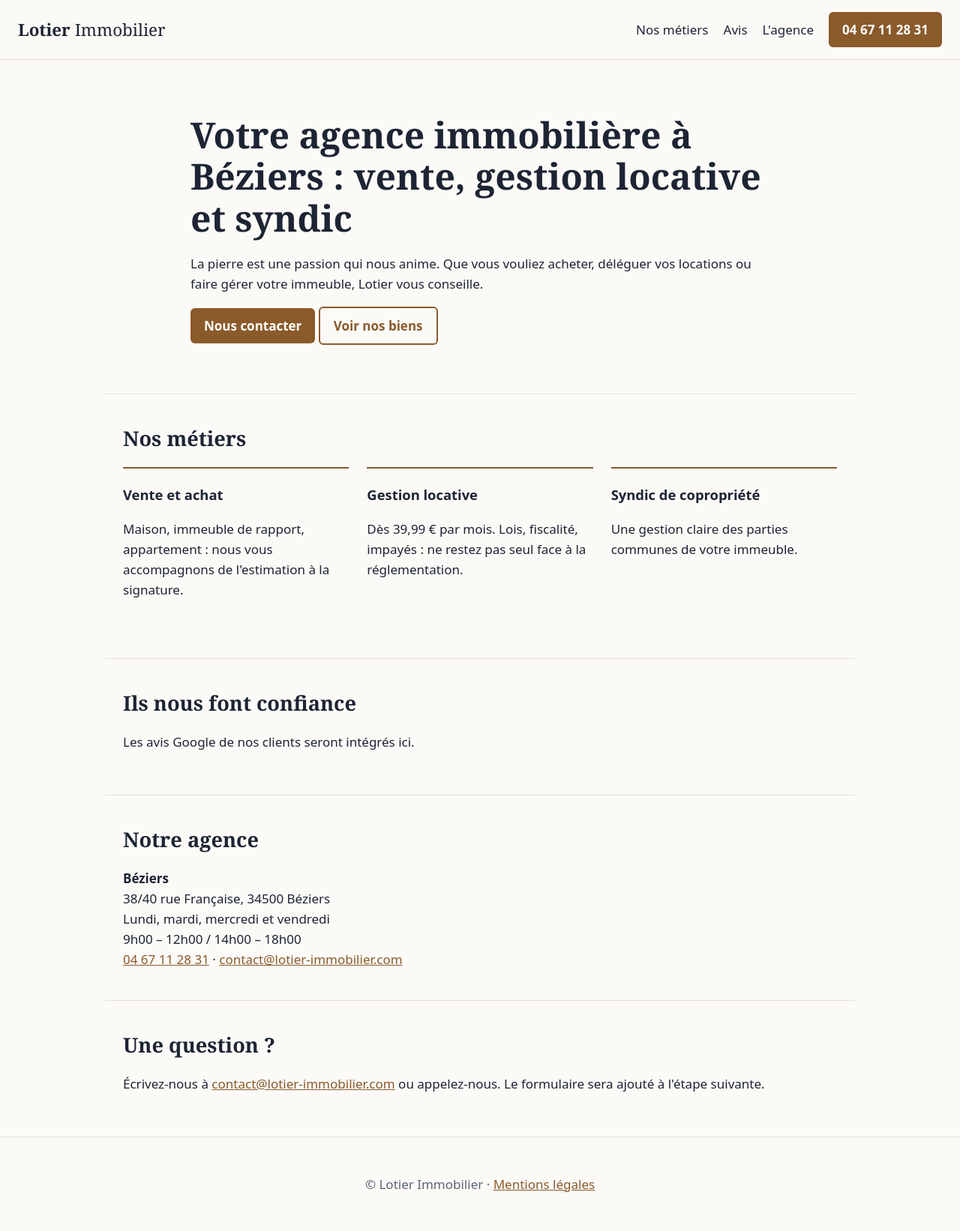
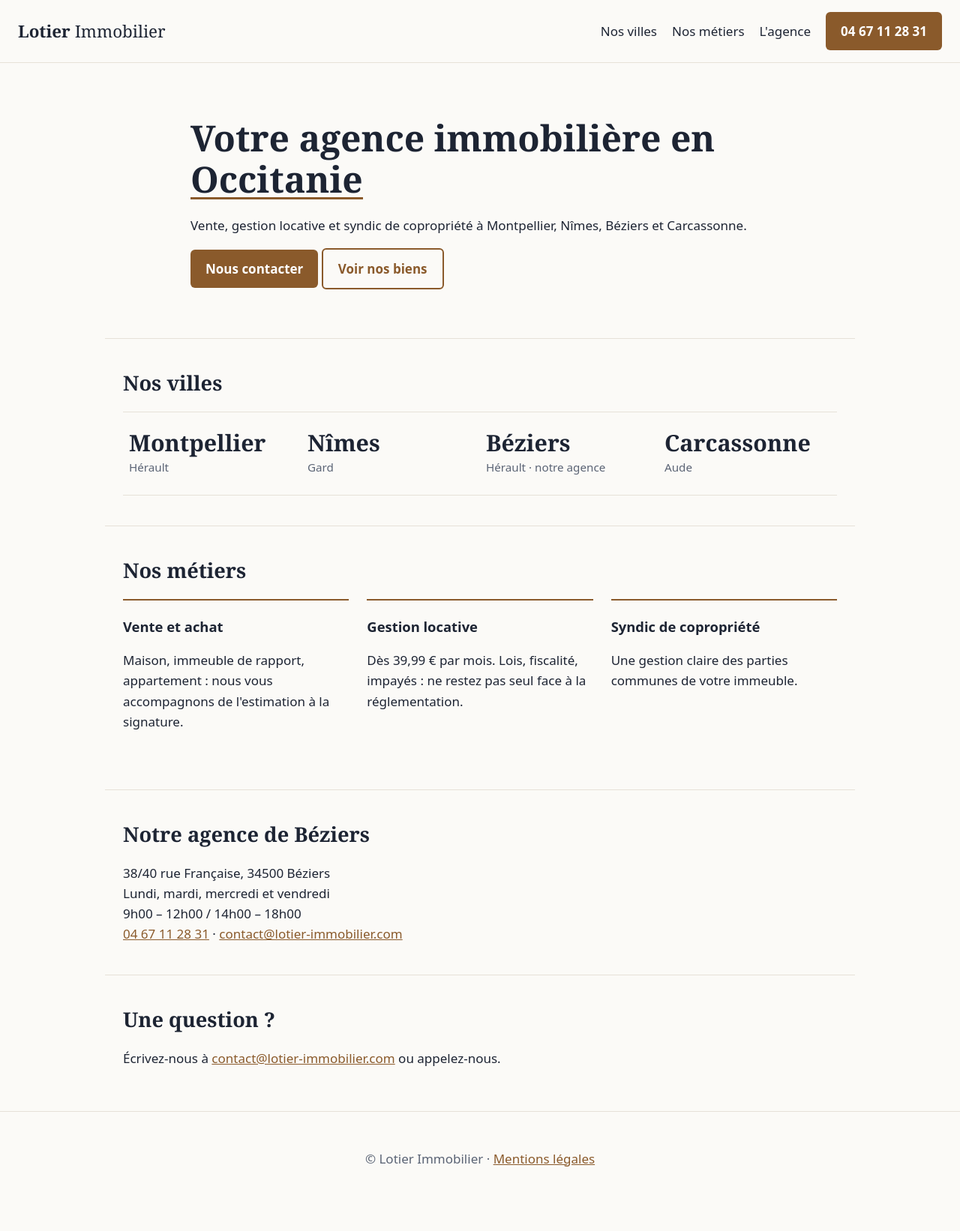
Before and after one commit to lotierimmobilier-prog/web, a PHP site: page / in a window 1280 px wide. Shown: the whole page at 75% size. After the commit the page ends 1556 px from the top, so only its background shows below. Run offline with PHP 8.4, Linux system fonts and the light colour scheme.

Commit message:
v2 : positionnement Occitanie (Montpellier, Nîmes, Béziers, Carcassonne)
Co-Authored-By: Claude Sonnet 5.5 <noreply@anthropic.com>
Claude-Session: https://claude.ai/code/session_01TzcMvG71Akyh4Rk4xsxEo2

```diff
--- a/v2/index.html
+++ b/v2/index.html
@@ -3,16 +3,16 @@
 <head>
 <meta charset="utf-8">
 <meta name="viewport" content="width=device-width, initial-scale=1">
-<title>Lotier Immobilier Béziers | Vente, Gestion locative, Syndic</title>
-<meta name="description" content="Agence immobilière à Béziers : vente, gestion locative dès 39,99 €/mois et syndic de copropriété. Un conseiller à votre écoute. Appelez le 04 67 11 28 31.">
+<title>Lotier Immobilier | Agence immobilière en Occitanie</title>
+<meta name="description" content="Agence immobilière en Occitanie : vente, gestion locative et syndic à Montpellier, Nîmes, Béziers et Carcassonne. Appelez le 04 67 11 28 31.">
 <link rel="canonical" href="https://www.lotier-immobilier.com/v2/">
 <meta name="robots" content="noindex, nofollow"><!-- version de test : retirer à la mise en ligne -->
 <meta property="og:type" content="website">
-<meta property="og:title" content="Lotier Immobilier – Agence à Béziers">
-<meta property="og:description" content="Vente, gestion locative et syndic de copropriété à Béziers.">
+<meta property="og:title" content="Lotier Immobilier – Agence en Occitanie">
+<meta property="og:description" content="Vente, gestion locative et syndic à Montpellier, Nîmes, Béziers et Carcassonne.">
 <link rel="stylesheet" href="style.css">
 <script type="application/ld+json">
-{"@context":"https://schema.org","@type":"RealEstateAgent","name":"Lotier Immobilier","url":"https://www.lotier-immobilier.com/","telephone":"+33467112831","email":"contact@lotier-immobilier.com","address":{"@type":"PostalAddress","streetAddress":"38/40 rue Française","postalCode":"34500","addressLocality":"Béziers","addressCountry":"FR"},"openingHoursSpecification":[{"@type":"OpeningHoursSpecification","dayOfWeek":["Monday","Tuesday","Wednesday","Friday"],"opens":"09:00","closes":"12:00"},{"@type":"OpeningHoursSpecification","dayOfWeek":["Monday","Tuesday","Wednesday","Friday"],"opens":"14:00","closes":"18:00"}]}
+{"@context":"https://schema.org","@type":"RealEstateAgent","name":"Lotier Immobilier","url":"https://www.lotier-immobilier.com/","telephone":"+33467112831","email":"contact@lotier-immobilier.com","address":{"@type":"PostalAddress","streetAddress":"38/40 rue Française","postalCode":"34500","addressLocality":"Béziers","addressCountry":"FR"},"areaServed":[{"@type":"City","name":"Montpellier"},{"@type":"City","name":"Nîmes"},{"@type":"City","name":"Béziers"},{"@type":"City","name":"Carcassonne"}],"openingHoursSpecification":[{"@type":"OpeningHoursSpecification","dayOfWeek":["Monday","Tuesday","Wednesday","Friday"],"opens":"09:00","closes":"12:00"},{"@type":"OpeningHoursSpecification","dayOfWeek":["Monday","Tuesday","Wednesday","Friday"],"opens":"14:00","closes":"18:00"}]}
 </script>
 </head>
 <body>
@@ -20,17 +20,27 @@
 <header class="top">
   <a class="brand" href="./">Lotier <span>Immobilier</span></a>
   <nav aria-label="Navigation principale">
+    <a href="#villes">Nos villes</a>
     <a href="#metiers">Nos métiers</a>
-    <a href="#avis">Avis</a>
     <a href="#agence">L'agence</a>
     <a class="btn" href="tel:+33467112831">04 67 11 28 31</a>
   </nav>
 </header>
 <main id="contenu">
   <section class="hero">
-    <h1>Votre agence immobilière à Béziers : vente, gestion locative et syndic</h1>
-    <p>La pierre est une passion qui nous anime. Que vous vouliez acheter, déléguer vos locations ou faire gérer votre immeuble, Lotier vous conseille.</p>
+    <h1>Votre agence immobilière en <em>Occitanie</em></h1>
+    <p>Vente, gestion locative et syndic de copropriété à Montpellier, Nîmes, Béziers et Carcassonne.</p>
     <p><a class="btn" href="#contact">Nous contacter</a> <a class="btn ghost" href="https://www.lotier-immobilier.com/nos-biens/">Voir nos biens</a></p>
+  </section>
+
+  <section id="villes" class="wrap">
+    <h2>Nos villes</h2>
+    <ul class="cities">
+      <li><a href="#contact"><span class="n">Montpellier</span><span class="d">Hérault</span></a></li>
+      <li><a href="#contact"><span class="n">Nîmes</span><span class="d">Gard</span></a></li>
+      <li><a href="#contact"><span class="n">Béziers</span><span class="d">Hérault · notre agence</span></a></li>
+      <li><a href="#contact"><span class="n">Carcassonne</span><span class="d">Aude</span></a></li>
+    </ul>
   </section>
 
   <section id="metiers" class="wrap">
@@ -42,15 +52,9 @@
     </div>
   </section>
 
-  <section id="avis" class="wrap">
-    <h2>Ils nous font confiance</h2>
-    <p>Les avis Google de nos clients seront intégrés ici.</p>
-  </section>
-
   <section id="agence" class="wrap">
-    <h2>Notre agence</h2>
+    <h2>Notre agence de Béziers</h2>
     <address>
-      <strong>Béziers</strong><br>
       38/40 rue Française, 34500 Béziers<br>
       Lundi, mardi, mercredi et vendredi<br>
       9h00 – 12h00 / 14h00 – 18h00<br>
@@ -60,7 +64,7 @@
 
   <section id="contact" class="wrap">
     <h2>Une question ?</h2>
-    <p>Écrivez-nous à <a href="mailto:contact@lotier-immobilier.com">contact@lotier-immobilier.com</a> ou appelez-nous. Le formulaire sera ajouté à l'étape suivante.</p>
+    <p>Écrivez-nous à <a href="mailto:contact@lotier-immobilier.com">contact@lotier-immobilier.com</a> ou appelez-nous.</p>
   </section>
 </main>
 <footer>
--- a/v2/style.css
+++ b/v2/style.css
@@ -4,17 +4,28 @@ body{margin:0;font:17px/1.6 system-ui,-apple-system,"Segoe UI",sans-serif;color:
 a{color:var(--accent)}
 .skip{position:absolute;left:-999px}.skip:focus{left:8px;top:8px;background:#fff;padding:8px}
 .top{display:flex;justify-content:space-between;align-items:center;gap:16px;padding:16px 24px;border-bottom:1px solid var(--line);flex-wrap:wrap}
-.brand{font:700 1.4rem Georgia,serif;color:var(--ink);text-decoration:none}.brand span{font-weight:400}
+.brand{font:600 1.4rem Georgia,serif;color:var(--ink);text-decoration:none}.brand span{font-weight:400}
 nav{display:flex;gap:20px;align-items:center;flex-wrap:wrap}nav a{text-decoration:none;color:var(--ink)}
-.btn{display:inline-block;background:var(--accent);color:#fff;padding:10px 18px;border-radius:6px;text-decoration:none;font-weight:600}
+.btn{display:inline-block;background:var(--accent);color:#fff;padding:12px 20px;border-radius:6px;text-decoration:none;font-weight:600}
 nav a.btn{color:#fff}
 .btn.ghost{background:transparent;color:var(--accent);border:2px solid var(--accent)}
 .hero{max-width:820px;margin:0 auto;padding:72px 24px 48px}
-h1{font:700 clamp(2rem,5vw,3rem)/1.15 Georgia,serif;margin:0 0 20px}
+h1{font:600 clamp(2rem,5vw,3rem)/1.15 Georgia,serif;margin:0 0 20px}
 .wrap{max-width:1000px;margin:0 auto;padding:40px 24px;border-top:1px solid var(--line)}
-h2{font:700 1.7rem Georgia,serif;margin:0 0 20px}
+h2{font:600 1.7rem Georgia,serif;margin:0 0 20px}
 .cards{display:grid;grid-template-columns:repeat(auto-fit,minmax(240px,1fr));gap:24px}
 .cards article{padding:20px 0;border-top:2px solid var(--accent)}
 h3{margin:0 0 8px;font-size:1.15rem}
 address{font-style:normal}
 footer{padding:32px 24px;color:var(--muted);border-top:1px solid var(--line);text-align:center}
+
+h1 em{font-style:normal;background:linear-gradient(var(--accent),var(--accent)) 0 92%/100% 3px no-repeat}
+.cities{list-style:none;margin:0;padding:0;display:grid;grid-template-columns:repeat(auto-fit,minmax(220px,1fr));gap:0;border-top:1px solid var(--line)}
+.cities li{border-bottom:1px solid var(--line)}
+.cities a{display:flex;flex-direction:column;gap:4px;padding:24px 8px;text-decoration:none;color:var(--ink);transition:background-color .15s ease}
+.cities a:hover{background:#f1ece2}
+.cities .n{font:600 1.9rem/1.1 Georgia,serif}
+.cities .d{color:var(--muted);font-size:.95rem}
+a:focus-visible,.btn:focus-visible{outline:3px solid var(--ink);outline-offset:3px}
+.btn{transition:background-color .15s ease}.btn:hover{background:#6f4721}.btn.ghost:hover{background:#f1ece2}
+@media(max-width:640px){nav a:not(.btn){display:none}.top{padding:12px 16px}.hero{padding:48px 16px 32px}.wrap{padding:32px 16px}}
```
Also changed, not shown: audit-lotier/apercu-v2.png.
